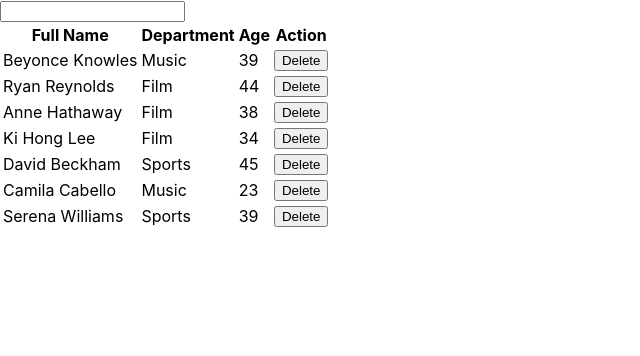
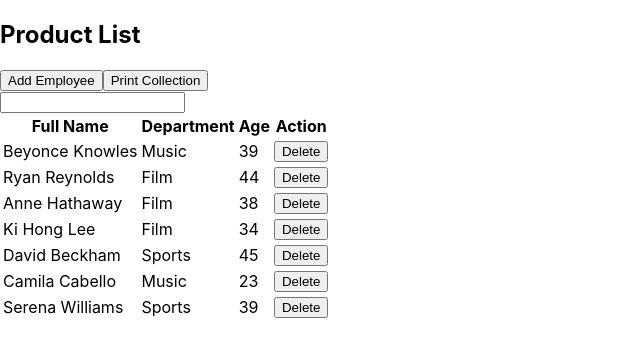
Before and after one commit to RahulJung/prescreening-assignment, a React (Create React App) app: page / in a window 1280 px wide. Shown: the top 356 px of the page, without its empty margins (0-640 px from the left). Built offline with nearby package versions, Linux system fonts and the light colour scheme.

Commit message:
- Add navigation component

```diff
--- a/src/components/App.js
+++ b/src/components/App.js
@@ -1,5 +1,6 @@
 import React from "react";
 import "../styles/App.css";
+import Navbar from "./Navbar.js";
 import EmployeeList from "./EmployeeList.js";
 
 class App extends React.Component {
@@ -10,6 +11,7 @@ class App extends React.Component {
   render() {
     return (
       <div className="App">
+        <Navbar />
         <EmployeeList data={this.props.employee_data} />
       </div>
     );
```
